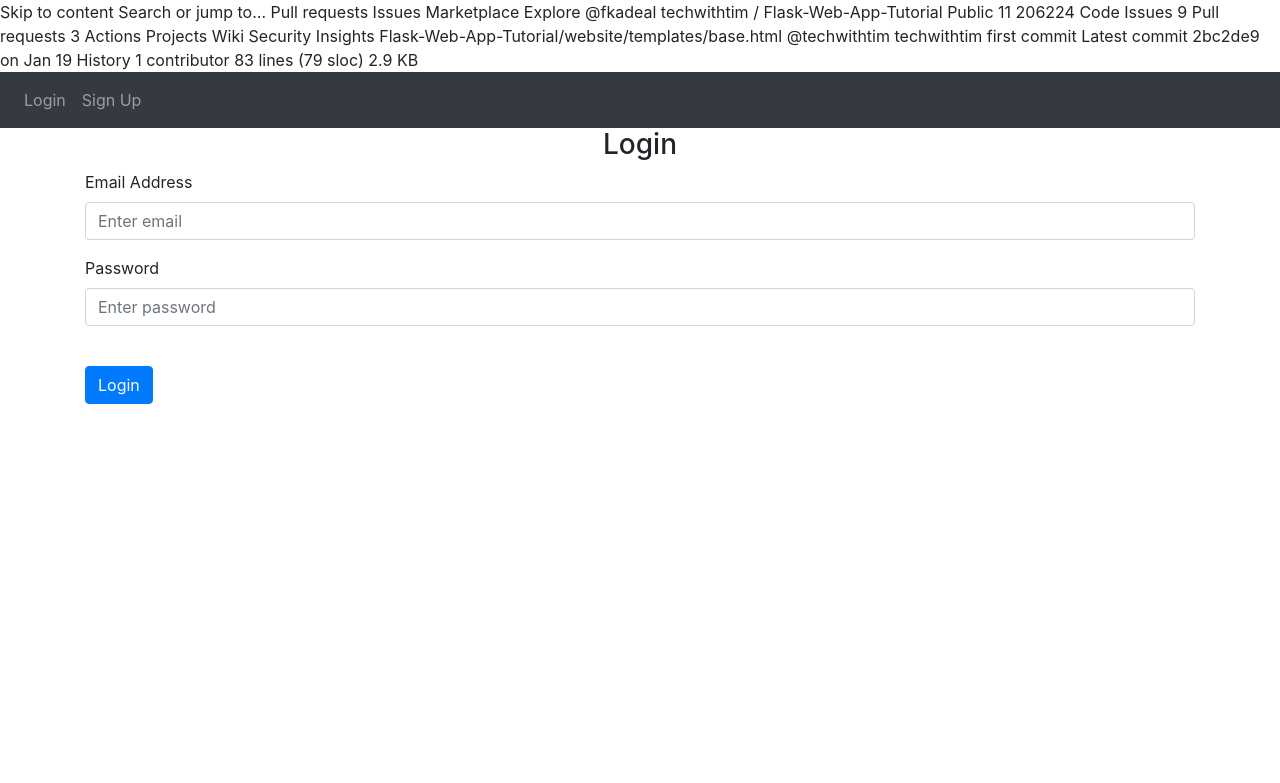
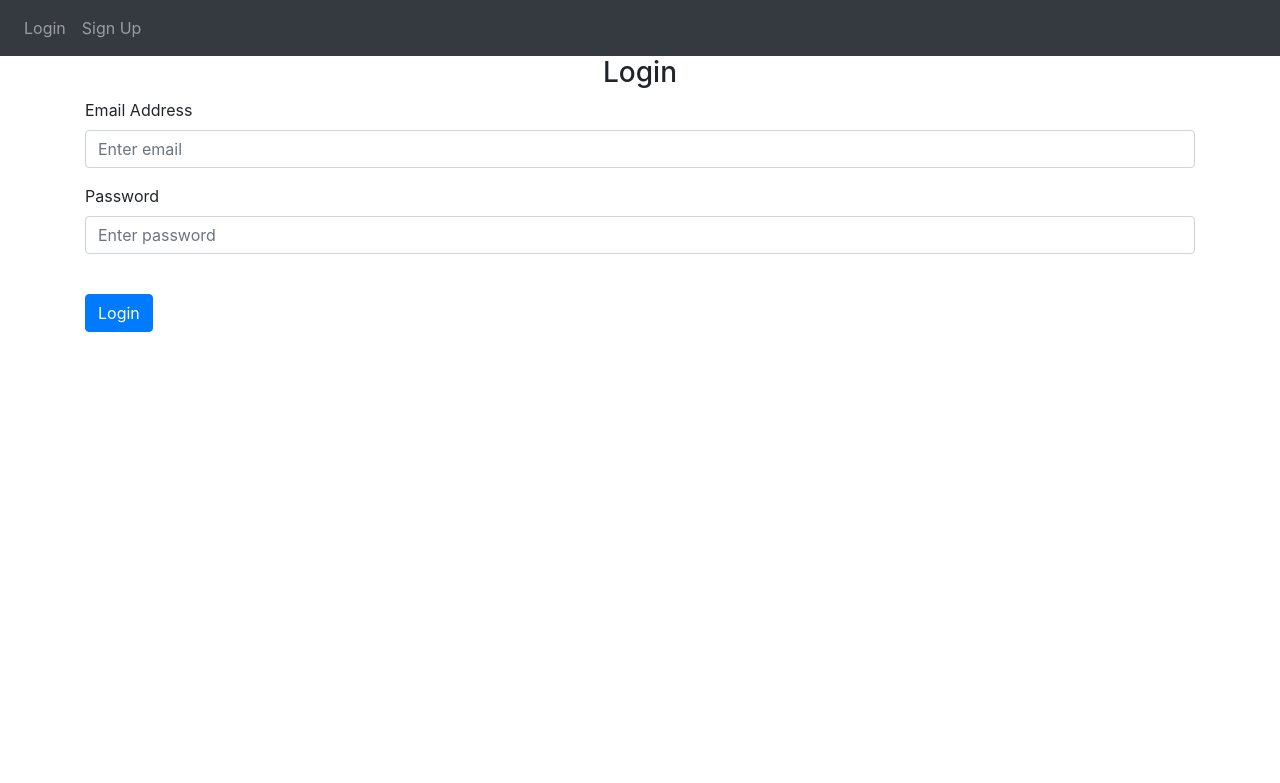
Before and after one commit to VinneyJ/tourme, a Flask app: page /login in a window 1280 px wide. Shown: the top 783 px of the page. Run offline with Flask 2, Linux system fonts and the light colour scheme; some libraries are stand-ins or nearby versions.

Commit message:
MVP ?>?}}|

```diff
--- a/web/__init__.py
+++ b/web/__init__.py
@@ -9,15 +9,15 @@ DB_NAME = "database.db"
 
 def create_app():
     app = Flask(__name__)
-    #app.config['SECRET_KEY'] = 'hjshjhdjah kjshkjdhjs'
+    app.config['SECRET_KEY'] = 'hjshjhdjah kjshkjdhjs'
     app.config['SQLALCHEMY_DATABASE_URI'] = f'sqlite:///{DB_NAME}'
     db.init_app(app)
 
     from .views import views
     from .auth import auth
 
-    app.register_blueprint(views)
-    app.register_blueprint(auth)
+    app.register_blueprint(views, url_prefix='/')
+    app.register_blueprint(auth, url_prefix='/')
 
     from .models import User, Place
 
--- a/web/models.py
+++ b/web/models.py
@@ -5,9 +5,10 @@ from sqlalchemy.sql import func
 
 class Place(db.Model):
     id = db.Column(db.Integer, primary_key=True)
-    data = db.Column(db.String(1000))
+    data = db.Column(db.String(10000))
     date = db.Column(db.DateTime(timezone=True), default=func.now())
     user_id = db.Column(db.Integer, db.ForeignKey('user.id'))
+    alluser = db.Column(db.String(10), default='all')
 
 
 class User(db.Model, UserMixin):
@@ -15,4 +16,4 @@ class User(db.Model, UserMixin):
     email = db.Column(db.String(150), unique=True)
     password = db.Column(db.String(150))
     first_name = db.Column(db.String(150))
-    place = db.relationship('Place')
+    places = db.relationship('Place')
--- /dev/null
+++ b/web/static/index.js
@@ -0,0 +1,8 @@
+function deleteplace(placeId) {
+  fetch("/delete-place", {
+    method: "POST",
+    body: JSON.stringify({ placeId: placeId }),
+  }).then((_res) => {
+    window.location.href = "/";
+  });
+}
--- a/web/templates/base.html
+++ b/web/templates/base.html
@@ -1,35 +1,3 @@
-Skip to content
-Search or jump to…
-Pull requests
-Issues
-Marketplace
-Explore
-
-@fkadeal
-techwithtim
-/
-Flask-Web-App-Tutorial
-Public
-11
-206224
-Code
-Issues
-9
-Pull requests
-3
-Actions
-Projects
-Wiki
-Security
-Insights
-Flask-Web-App-Tutorial/website/templates/base.html
-@techwithtim
-techwithtim first commit
-Latest commit 2bc2de9 on Jan 19
- History
- 1 contributor
-83 lines (79 sloc)  2.9 KB
-
 <!DOCTYPE html>
 <html>
   <head>
--- a/web/templates/signup.html
+++ b/web/templates/signup.html
@@ -1,5 +1,6 @@
-{% extends "base.html" %} {% block title %}Sign Up{% endblock %} {% block
-    content %}
+{% extends "base.html" %}
+{% block title %}Sign Up{% endblock %}
+{% block content %}
     <form method="POST">
       <h3 align="center">Sign Up</h3>
       <div class="form-group">
```
Also changed, not shown: web/templates/allplaces.html (added, +22 -0 lines), web/templates/home.html (+14 -7 lines), web/templates/sign_up.html (added, +48 -0 lines), web/views.py (+7 -3 lines), web/auth.py (line endings or trailing spaces), web/database.db (added), web/templates/login.html (indentation only).
